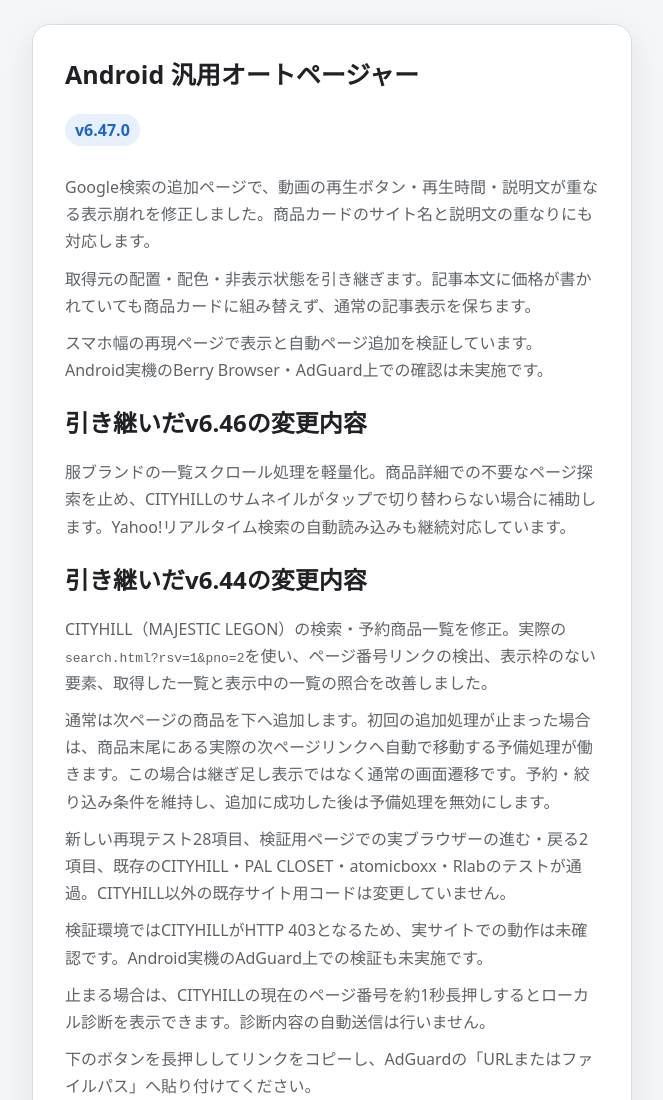
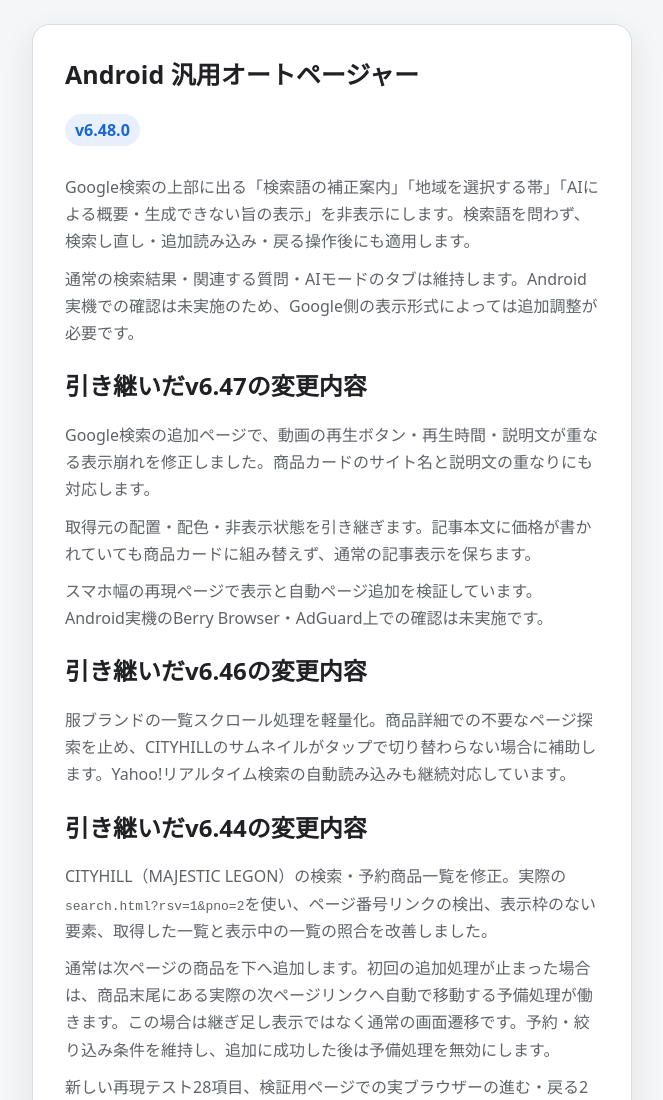
Before and after one commit to hiro191u3n2/android-autopager-update, a website: page index.html in a window 1280 px wide. Shown: the top 1100 px of the page, without its empty margins (308-971 px from the left). Drawn offline with Linux system fonts and the light colour scheme.

Commit message:
Release v6.48.0: hide Google search notice panels (index.html)

```diff
--- a/index.html
+++ b/index.html
@@ -21,7 +21,10 @@
   <body>
     <main>
       <h1>Android 汎用オートページャー</h1>
-      <span class="version">v6.47.0</span>
+      <span class="version">v6.48.0</span>
+      <p>Google検索の上部に出る「検索語の補正案内」「地域を選択する帯」「AIによる概要・生成できない旨の表示」を非表示にします。検索語を問わず、検索し直し・追加読み込み・戻る操作後にも適用します。</p>
+      <p>通常の検索結果・関連する質問・AIモードのタブは維持します。Android実機での確認は未実施のため、Google側の表示形式によっては追加調整が必要です。</p>
+      <h2>引き継いだv6.47の変更内容</h2>
       <p>Google検索の追加ページで、動画の再生ボタン・再生時間・説明文が重なる表示崩れを修正しました。商品カードのサイト名と説明文の重なりにも対応します。</p>
       <p>取得元の配置・配色・非表示状態を引き継ぎます。記事本文に価格が書かれていても商品カードに組み替えず、通常の記事表示を保ちます。</p>
       <p>スマホ幅の再現ページで表示と自動ページ追加を検証しています。Android実機のBerry Browser・AdGuard上での確認は未実施です。</p>
```
